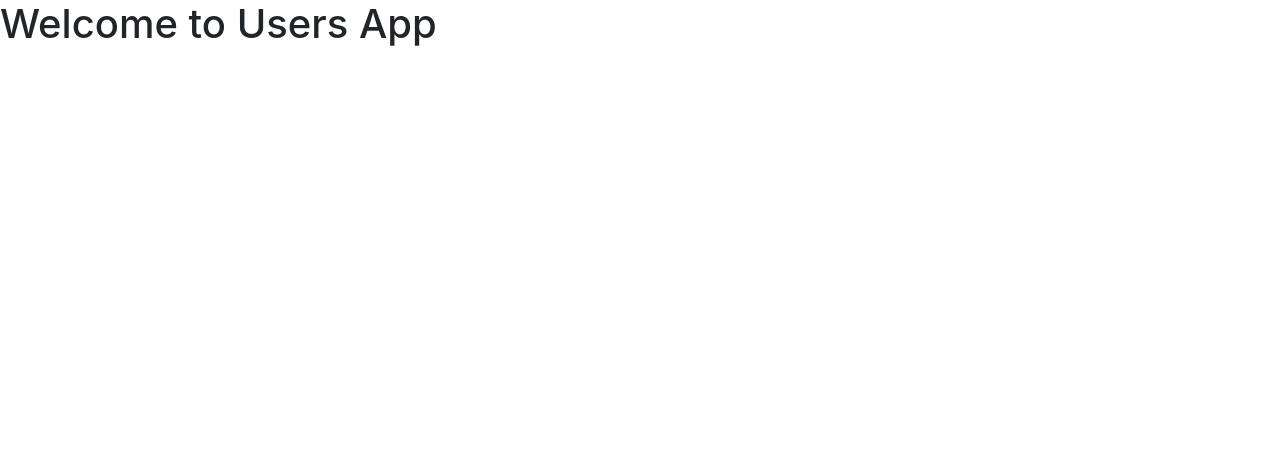
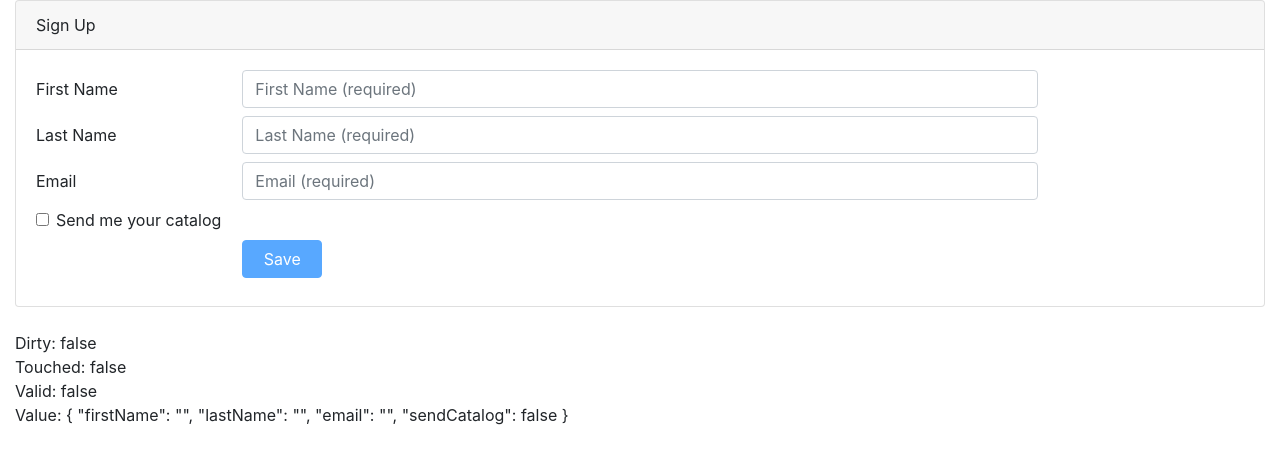
Before and after one commit to ozgursarikamis/angular-pro, an Angular app: page / in a window 1280 px wide. Shown: the top 464 px of the page. Built offline with nearby package versions, Linux system fonts and the light colour scheme.

Commit message:
signup form

```diff
--- a/src/app/app.component.html
+++ b/src/app/app.component.html
@@ -1,3 +1,4 @@
-<h1>Welcome to Users App</h1>
-
+<div class="container-fluid">
+	<app-customers></app-customers>
+</div>
 <router-outlet></router-outlet>
--- /dev/null
+++ b/src/app/customers/customer.component.html
@@ -0,0 +1,218 @@
+<div class="card">
+	<div class="card-header">Sign Up</div>
+	<div class="card-body">
+		<form (ngSubmit)="save(signupForm)" #signupForm="ngForm">
+
+			<div class="form-group row mb-2">
+				<label class="col-md-2 col-form-label"
+					   for="firstNameId">First Name</label>
+				<div class="col-md-8">
+				  <input class="form-control"
+						 id="firstNameId"
+						 type="text"
+						 placeholder="First Name (required)"
+						 required
+						 minlength="3"
+						 [(ngModel)]=customer.firstName
+						 name="firstName"
+						 #firstNameVar="ngModel"
+						 [ngClass]="{'is-invalid': (firstNameVar.touched || firstNameVar.dirty) && !firstNameVar.valid }" />
+				  <span class="invalid-feedback">
+					<span *ngIf="firstNameVar.errors?.required">
+					  Please enter your first name.
+					</span>
+					<span *ngIf="firstNameVar.errors?.minlength">
+					  The first name must be longer than 3 characters.
+					</span>
+				  </span>
+				</div>
+			  </div>
+
+			<div class="form-group row mb-2">
+				<label class="col-md-2 col-form-label"
+					   for="lastNameId">Last Name</label>
+				<div class="col-md-8">
+				  <input class="form-control"
+						 id="lastNameId"
+						 type="text"
+						 placeholder="Last Name (required)"
+						 required
+						 maxlength="50"
+						 [(ngModel)]="customer.lastName"
+						 name="lastName"
+						 #lastNameVar="ngModel"
+						 [ngClass]="{'is-invalid': (lastNameVar.touched || lastNameVar.dirty) && !lastNameVar.valid }" />
+				  <span class="invalid-feedback">
+					<span *ngIf="lastNameVar.errors?.required">
+					  Please enter your last name.
+					</span>
+					<span *ngIf="lastNameVar.errors?.maxlength">
+					  The last name must be less than 50 characters.
+					</span>
+				  </span>
+				</div>
+			  </div>
+
+			  <div class="form-group row mb-2">
+				<label class="col-md-2 col-form-label"
+					   for="emailId">Email</label>
+				<div class="col-md-8">
+				  <input class="form-control"
+						 id="emailId"
+						 type="email"
+						 placeholder="Email (required)"
+						 required
+						 email
+						 [(ngModel)]="customer.email"
+						 name="email"
+						 #emailVar="ngModel"
+						 [ngClass]="{'is-invalid': (emailVar.touched || emailVar.dirty) && !emailVar.valid }" />
+				  <span class="invalid-feedback">
+					<span *ngIf="emailVar.errors?.required">
+					  Please enter your email address.
+					</span>
+					<span *ngIf="emailVar.errors?.email">
+					  Please enter a valid email address.
+					</span>
+				  </span>
+				</div>
+			  </div>
+
+			  <div class="form-group row mb-2">
+				<div class="col-md-8">
+				  <div class="form-check">
+					<label class="form-check-label">
+					  <input class="form-check-input"
+							 id="sendCatalogId"
+							 type="checkbox"
+							 [(ngModel)]="customer.sendCatalog"
+							 name="sendCatalog"> Send me your catalog
+					</label>
+				  </div>
+				</div>
+			  </div>
+
+			  <div *ngIf="customer.sendCatalog">
+				<div class="form-group row mb-2">
+				  <label class="col-md-2 col-form-label pt-0">Address Type</label>
+				  <div class="col-md-8">
+					<div class="form-check form-check-inline">
+					  <label class="form-check-label">
+						<input class="form-check-input"
+							   id="addressType1Id"
+							   type="radio"
+							   value="home"
+							   [(ngModel)]="customer.addressType"
+							   name="addressType"> Home
+					  </label>
+					</div>
+					<div class="form-check form-check-inline">
+					  <label class="form-check-label">
+						<input class="form-check-input"
+							   id="addressType1Id"
+							   type="radio"
+							   value="work"
+							   [(ngModel)]="customer.addressType"
+							   name="addressType"> Work
+					  </label>
+					</div>
+					<div class="form-check form-check-inline">
+					  <label class="form-check-label">
+						<input class="form-check-input"
+							   id="addressType1Id"
+							   type="radio"
+							   value="other"
+							   [(ngModel)]="customer.addressType"
+							   name="addressType"> Other
+					  </label>
+					</div>
+				  </div>
+				</div>
+
+				<div class="form-group row mb-2">
+				  <label class="col-md-2 col-form-label"
+						 for="street1Id">Street Address 1</label>
+				  <div class="col-md-8">
+					<input class="form-control"
+						   id="street1Id"
+						   type="text"
+						   placeholder="Street address"
+						   [(ngModel)]="customer.street1"
+						   name="street1">
+				  </div>
+				</div>
+
+				<div class="form-group row mb-2">
+				  <label class="col-md-2 col-form-label"
+						 for="street2Id">Street Address 2</label>
+				  <div class="col-md-8">
+					<input class="form-control"
+						   id="street2Id"
+						   type="text"
+						   placeholder="Street address (second line)"
+						   [(ngModel)]="customer.street2"
+						   name="street2">
+				  </div>
+				</div>
+
+				<div class="form-group row mb-2">
+				  <label class="col-md-2 col-form-label"
+						 for="cityId">City, State, Zip Code</label>
+				  <div class="col-md-3">
+					<input class="form-control"
+						   id="cityId"
+						   type="text"
+						   placeholder="City"
+						   [(ngModel)]="customer.city"
+						   name="city">
+				  </div>
+				  <div class="col-md-3">
+					<select class="form-control"
+							id="stateId"
+							[(ngModel)]="customer.state"
+							name="state">
+					  <option value=""
+							  disabled
+							  selected
+							  hidden>Select a State...</option>
+					  <option value="AL">Alabama</option>
+					  <option value="AK">Alaska</option>
+					  <option value="AZ">Arizona</option>
+					  <option value="AR">Arkansas</option>
+					  <option value="CA">California</option>
+					  <option value="CO">Colorado</option>
+					  <option value="WI">Wisconsin</option>
+					  <option value="WY">Wyoming</option>
+					</select>
+				  </div>
+				  <div class="col-md-2">
+					<input class="form-control"
+						   id="zipId"
+						   type="number"
+						   placeholder="Zip Code"
+						   [(ngModel)]="customer.zip"
+						   name="zip">
+				  </div>
+				</div>
+			  </div>
+
+			  <div class="form-group row mb-2">
+				<div class="offset-md-2 col-md-4">
+				  <button class="btn btn-primary mr-3"
+						  type="submit"
+						  style="width:80px"
+						  [title]="signupForm.valid ? 'Save your entered data' : 'Disabled until the form data is valid'"
+						  [disabled]="!signupForm.valid">
+					Save
+				  </button>
+				</div>
+			  </div>
+		</form>
+	</div>
+</div>
+
+
+<br>Dirty: {{ signupForm.dirty }}
+<br>Touched: {{ signupForm.touched }}
+<br>Valid: {{ signupForm.valid }}
+<br>Value: {{ signupForm.value | json }}
--- /dev/null
+++ b/src/app/customers/customer.component.ts
@@ -0,0 +1,24 @@
+import { Component, OnInit } from '@angular/core';
+import { NgForm } from '@angular/forms';
+import { Customer } from "./customer";
+
+@Component({
+	selector: 'app-customers',
+	templateUrl: './customer.component.html',
+	styleUrls: ['./customer.component.scss']
+})
+export class CustomerComponent implements OnInit {
+
+	customer = new Customer();
+
+	constructor() { }
+
+	ngOnInit(): void {
+	}
+
+	save(customerForm: NgForm) {
+		console.log(customerForm.form);
+		console.log('Saved: ' + JSON.stringify(customerForm.value));
+	}
+
+}
--- /dev/null
+++ b/src/app/customers/customer.ts
@@ -0,0 +1,14 @@
+export class Customer {
+
+	constructor(
+	  public firstName = '',
+	  public lastName = '',
+	  public email = '',
+	  public sendCatalog = false,
+	  public addressType = 'home',
+	  public street1?: string,
+	  public street2?: string,
+	  public city?: string,
+	  public state = '',
+	  public zip?: string) { }
+  }
```
Also changed, not shown: src/app/app.module.ts (+6 -2 lines), src/app/customers/customer.component.scss (added).
